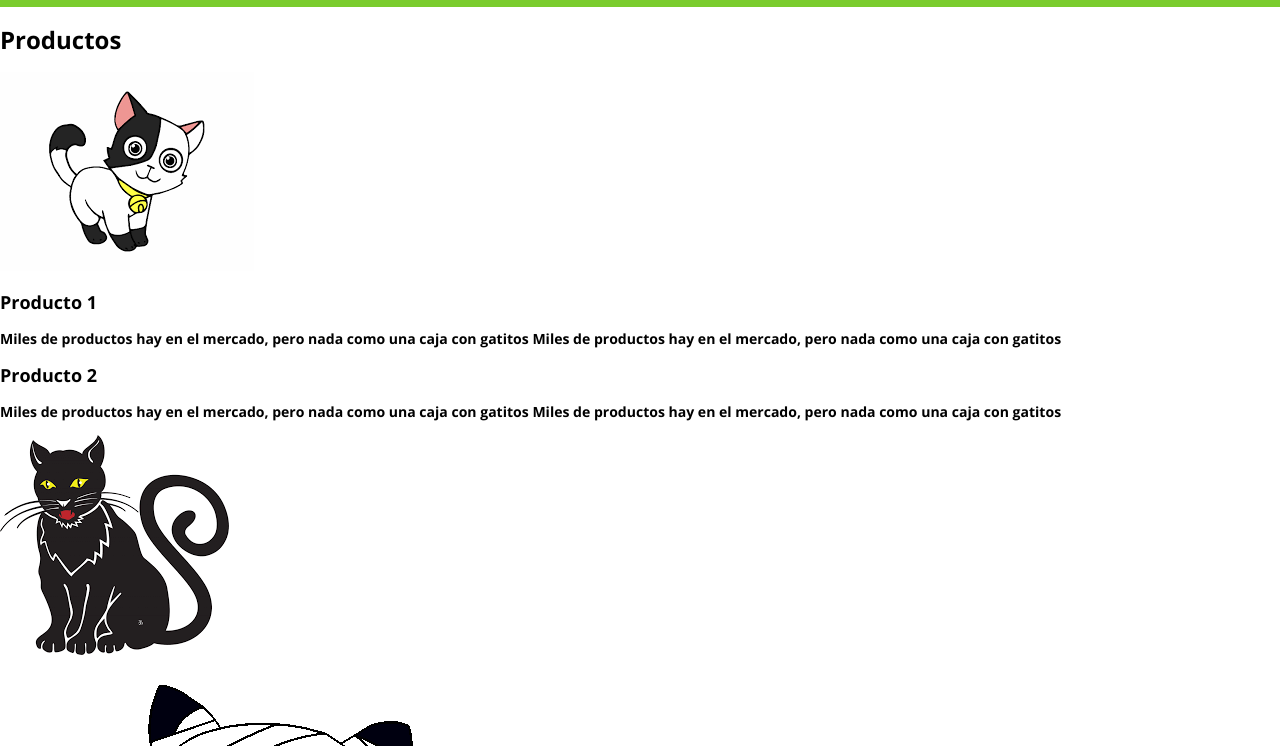
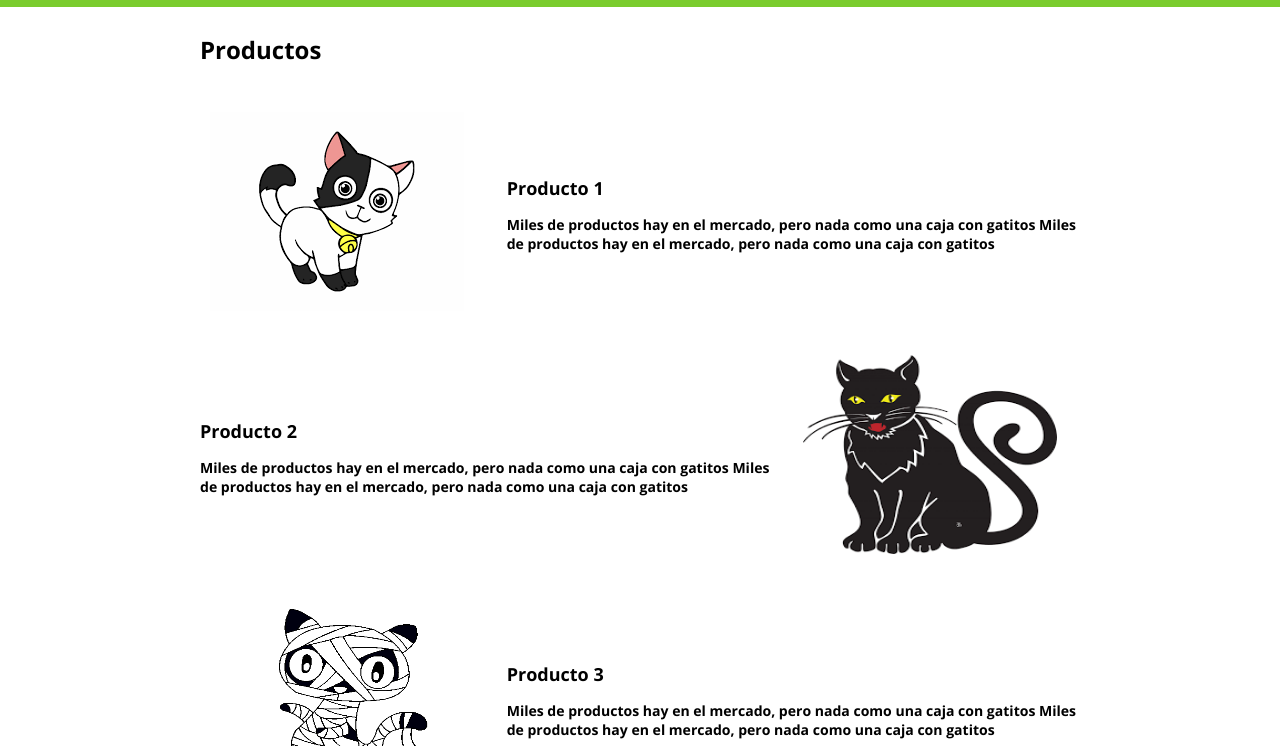
Before and after one commit to nicolasagreda/producto-digital, a plain HTML site: page producto.html in a window 1280 px wide. Shown: the part 54-800 px from the top of the page. Drawn offline with nearby package versions, Linux system fonts and the light colour scheme; the site is published under a folder, as on GitHub Pages, so addresses that start at the root find nothing.

Commit message:
error en css
se cambia la ruta de css en los codigos.

```diff
--- a/producto.html
+++ b/producto.html
@@ -4,10 +4,10 @@
   <meta charset="UTF-8">
   <meta name="viewport" content="width=device-width, initial-scale=1.0">
   <meta http-equiv="X-UA-Compatible" content="ie=edge">
-  <link rel="stylesheet" href="/css/animation.css">
+  <link rel="stylesheet" href="css/animation.css">
   <link rel="stylesheet" href="css/hoja1.css">
-  <link rel="stylesheet" href="/css/mobile.css">
-  <link rel="stylesheet" href="/css/grid.css">
+  <link rel="stylesheet" href="css/mobile.css">
+  <link rel="stylesheet" href="css/grid.css">
   <title>Document</title>
 </head>
 <body>
```
Also changed, not shown: ventas.html (+3 -3 lines).
